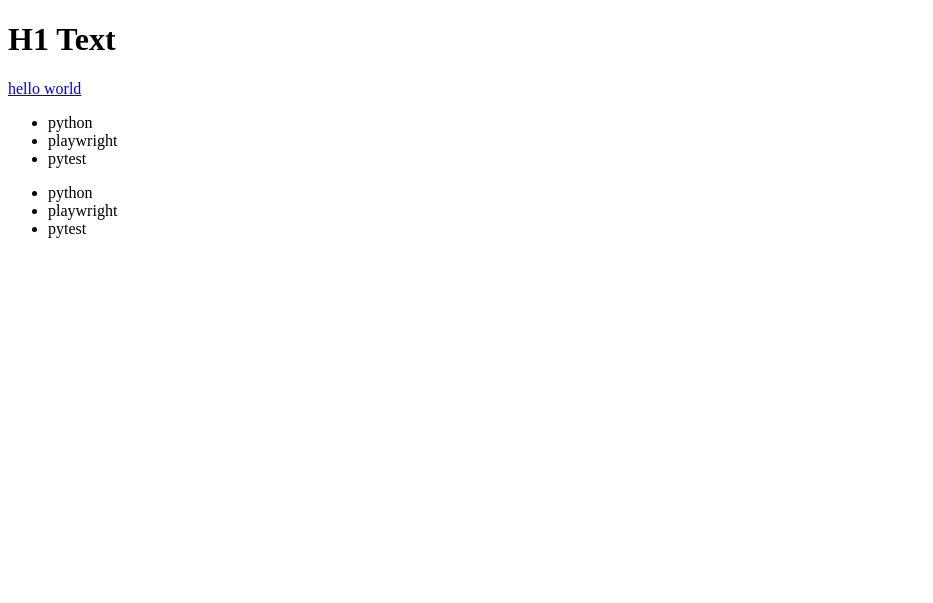
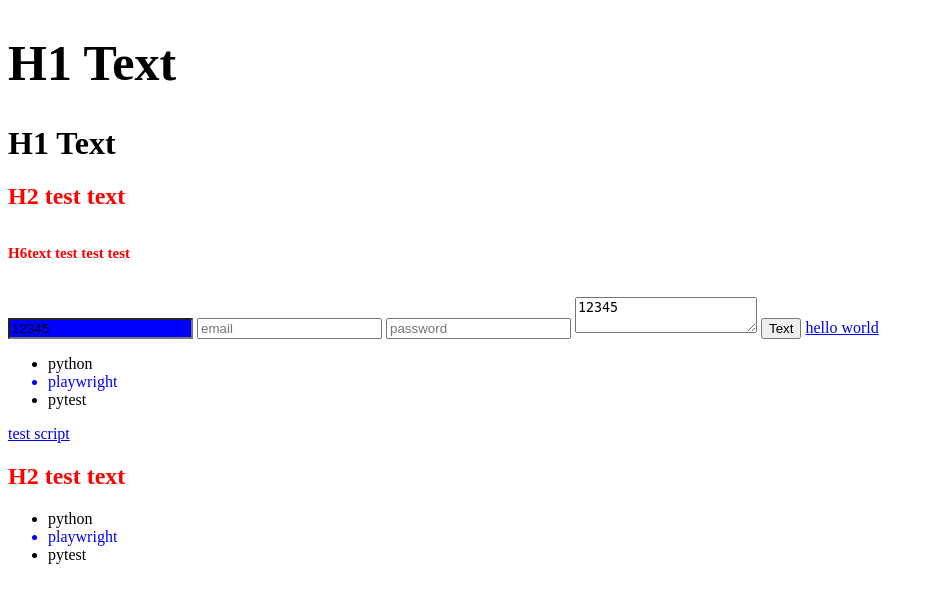
Before and after one commit to VadimDorozhkin/autotests-ui, a Python web app: template templates/index.html in a window 1280 px wide. Shown: the top 603 px of the page, without its empty margins (0-933 px from the left). Run offline with Jinja, Linux system fonts and the light colour scheme; the template is opened without the code that fills it, so the values that code supplies are empty.

Commit message:
Xpath локаторы

```diff
--- a/templates/index.html
+++ b/templates/index.html
@@ -3,20 +3,55 @@
 <head>
     <meta charset="UTF-8">
     <title>Title</title>
+    <style>
+        h6 {
+           font-size: 15px
+
+        }
+        .h2-text {
+            color: red
+        }
+
+        #h1-text {
+          font-size: 50px
+        }
+
+        input[type="text"] {
+            background-color: blue
+        }
+
+        ul > li:nth-child(2) {
+            color: blue
+        }
+
+    </style>
 </head>
 <body>
-<div>
-    <h1>H1 Text</h1>
+<div class="python">
+
+    <h1 id="h1-text">H1 Text</h1>
+    <h1 id="h1text">H1 Text</h1>
+    <h2 class="h2-text">H2 test text</h2>
+    <h6 class="h2-text">H6text test test test</h6>
+    <input type="text" value="12345" placeholder="text">
+    <input required type="email" placeholder="email">
+    <input type="password" placeholder="password">
+    <textarea required placeholder="Text">12345</textarea>
+    <button type="submit">Text</button>
     <a href="https://voronezh.hh.ru/applicant/resumes" target="_blank">hello world</a>
    <ul>
     <li>python</li>
     <li> playwright</li>
     <li> pytest</li>
+
    </ul>
-
+</div>
+<div class="javaScript">
+  <a href="https://voronezh.hh.ru/applicant/resumes" target="_blank">test script</a>
+    <h2 class="h2-text">H2 test text</h2>
 </div>
 </body>
-</html>
+
 
   <ul>
     <li>python</li>
```
Also changed, not shown: templates/43343.html (added, +20 -0 lines).
